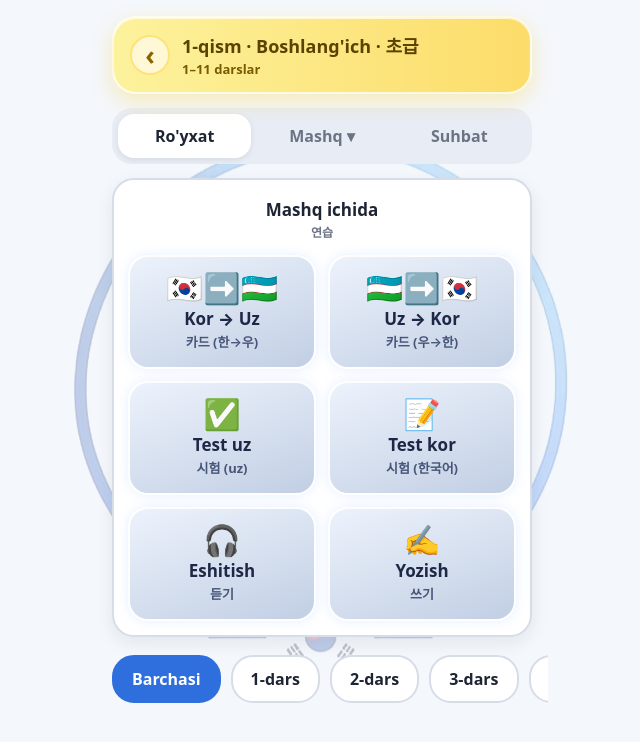
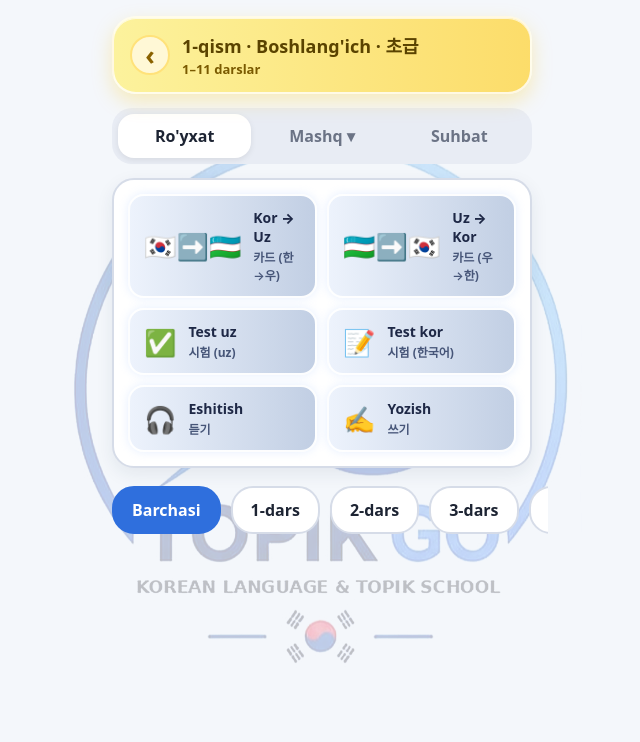
Before and after one commit to aksdi0202-pixel/topikgo-app, a plain HTML site: page bolim.html in a window 1280 px wide. Both pictures are taken after a click on the button "Mashq ▾". Shown: the whole page, without its empty margins (318-958 px from the left). Drawn offline with Linux system fonts and the light colour scheme.

Commit message:
Compact Mashq tiles: row layout with Korean subtitles, drop panel header
Co-Authored-By: Claude Haiku 5.5 <noreply@anthropic.com>
Claude-Session: https://claude.ai/code/session_01W1iXZm6cdF5vPNG1tGJF1R

```diff
--- a/bolim.html
+++ b/bolim.html
@@ -40,7 +40,7 @@
   .tab.on { background: #fff; color: var(--text); box-shadow: 0 2px 6px rgba(0,0,0,.08); }
 
   .mashq {
-    display: none; grid-template-columns: 1fr 1fr; gap: 12px; margin-bottom: 14px;
+    display: none; grid-template-columns: 1fr 1fr; gap: 10px; margin-bottom: 14px;
     background: #ffffff; border-radius: 22px; padding: 14px; border: 2px solid var(--line);
     box-shadow: 0 6px 18px rgba(31,45,80,.08);
   }
@@ -50,15 +50,15 @@
   }
   .mashq-head span { display: block; font-size: 12px; font-weight: 600; color: var(--muted); margin-top: 2px; }
   .mashq a {
-    display: flex; flex-direction: column; align-items: center; justify-content: center; gap: 4px;
-    padding: 16px 10px; border-radius: 20px; text-decoration: none; color: #1e2846;
-    background: linear-gradient(160deg, rgba(236,242,252,.95), rgba(190,204,226,.95));
+    display: flex; align-items: center; gap: 12px; min-height: 64px; padding: 12px 14px;
+    border-radius: 16px; text-decoration: none; color: #1e2846;
+    background: linear-gradient(90deg, rgba(236,242,252,.95), rgba(190,204,226,.95));
     border: 2px solid rgba(255,255,255,.95);
-    box-shadow: 0 0 12px rgba(200,220,255,.45);
+    box-shadow: 0 0 10px rgba(200,220,255,.45);
   }
-  .mashq .em { font-size: 30px; line-height: 1; }
-  .mashq .nm { display: block; font-weight: 800; font-size: 17px; text-align: center; }
-  .mashq .kr { display: block; font-size: 13px; font-weight: 600; color: #465578; text-align: center; margin-top: 2px; }
+  .mashq .em { font-size: 26px; line-height: 1; flex: 0 0 auto; }
+  .mashq .nm { display: block; font-weight: 800; font-size: 14px; }
+  .mashq .kr { display: block; font-size: 12px; font-weight: 600; color: #465578; margin-top: 2px; }
 
   .chips {
     display: flex; gap: 10px; overflow-x: auto; padding: 4px 2px 10px; margin: 0 -16px 6px; padding-left: 16px; padding-right: 16px;
@@ -91,7 +91,6 @@
     </div>
 
     <div class="mashq" id="mashq">
-      <div class="mashq-head">Mashq ichida<span>연습</span></div>
       <a href="#"><span class="em">🇰🇷➡️🇺🇿</span><span><span class="nm">Kor → Uz</span><span class="kr">카드 (한→우)</span></span></a>
       <a href="#"><span class="em">🇺🇿➡️🇰🇷</span><span><span class="nm">Uz → Kor</span><span class="kr">카드 (우→한)</span></span></a>
       <a href="#"><span class="em">✅</span><span><span class="nm">Test uz</span><span class="kr">시험 (uz)</span></span></a>
```
